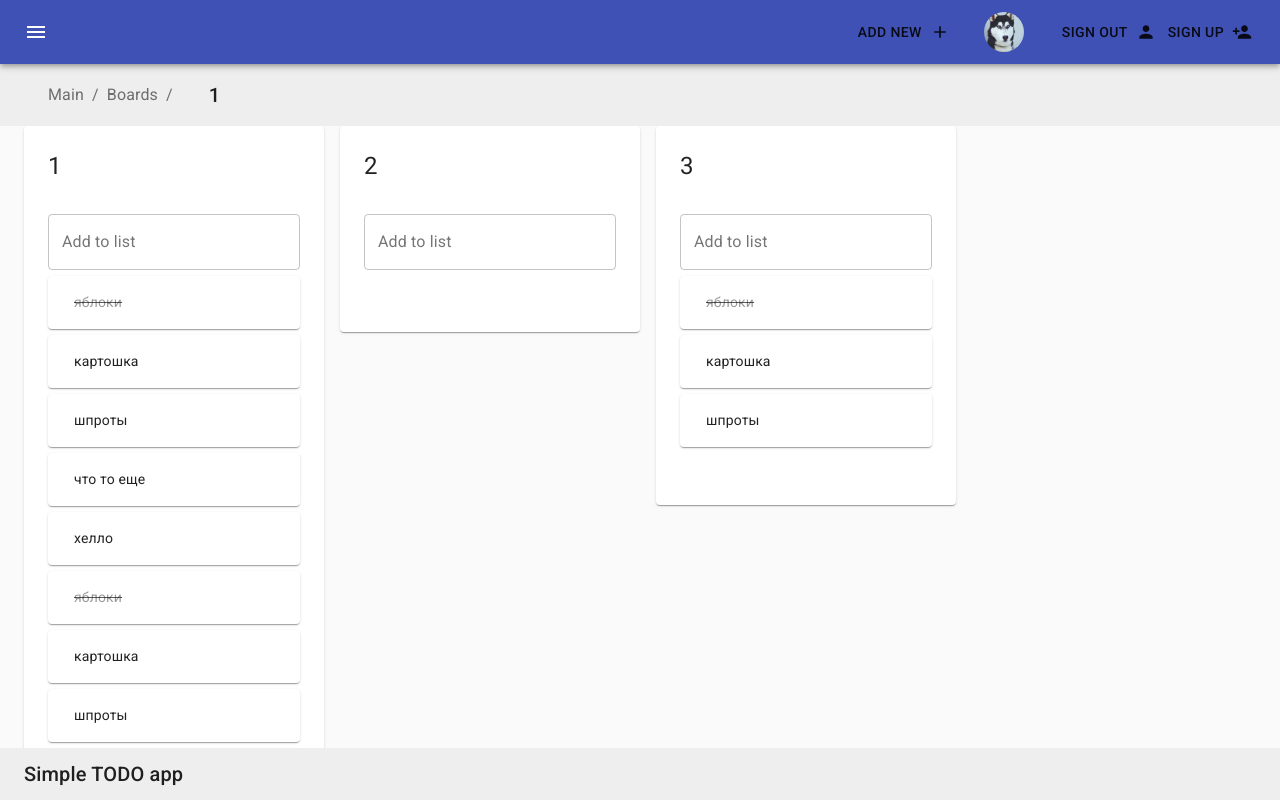
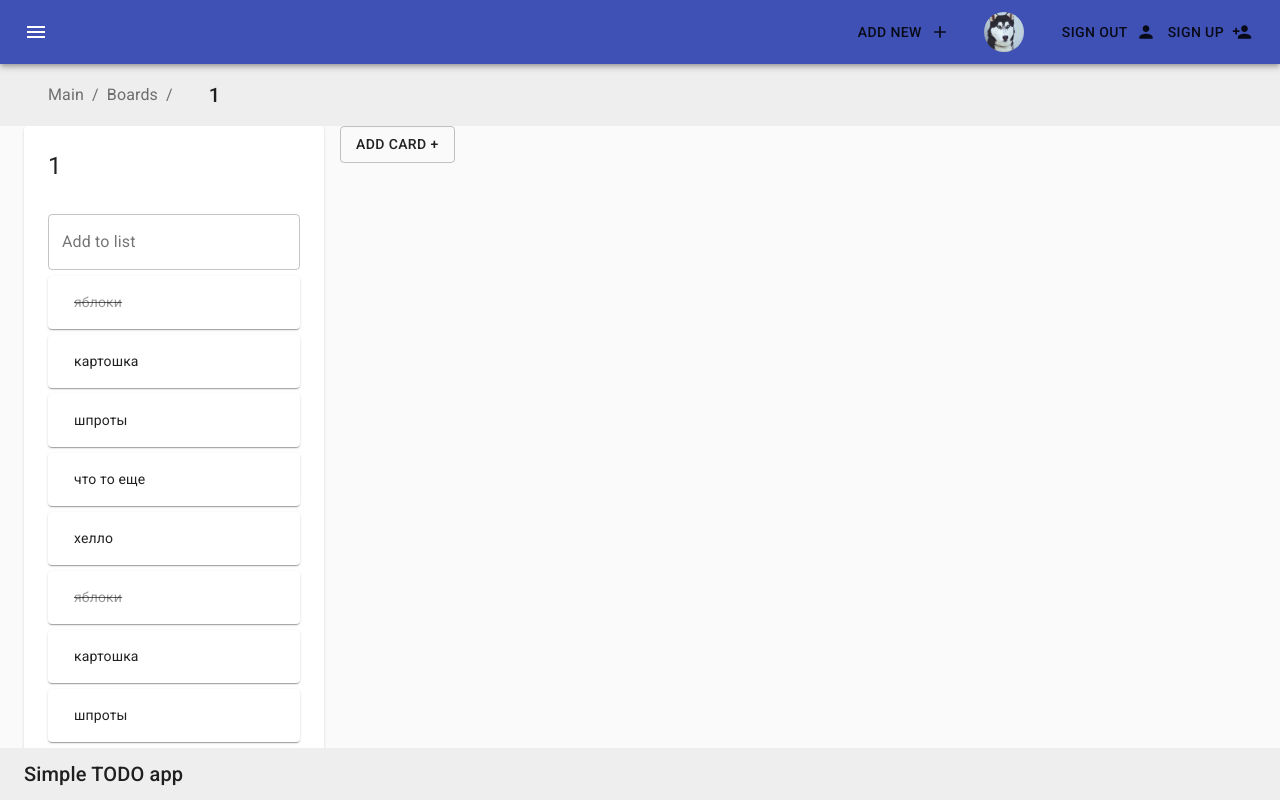
Before and after one commit to Gur01/simple-todoapp, a React app: page /board/1 in a window 1280 px wide. Built offline with nearby package versions, Linux system fonts and the light colour scheme.

Commit message:
add new card

```diff
--- a/src/mockdata/boards.ts
+++ b/src/mockdata/boards.ts
@@ -96,44 +96,44 @@ const BoardList: Board[] = [
                     },
                 ],
             },
-            {
-                id: 8,
-                title: "2",
-                date: 123455,
-                updateDate: 2345566,
-                // cardList
-                data: [],
-            },
-            {
-                id: 12,
-                title: "3",
-                date: 123455,
-                updateDate: 2345566,
-                // cardList
-                data: [
-                    {
-                        id: 13,
-                        value: "яблоки",
-                        date: 2454234,
-                        updateDate: 564564,
-                        status: "done",
-                    },
-                    {
-                        id: 14,
-                        value: "картошка",
-                        date: 2454234,
-                        updateDate: 564564,
-                        status: "active",
-                    },
-                    {
-                        id: 15,
-                        value: "шпроты",
-                        date: 2454234,
-                        updateDate: 564564,
-                        status: "active",
-                    },
-                ],
-            },
+            // {
+            //     id: 8,
+            //     title: "2",
+            //     date: 123455,
+            //     updateDate: 2345566,
+            //     // cardList
+            //     data: [],
+            // },
+            // {
+            //     id: 12,
+            //     title: "3",
+            //     date: 123455,
+            //     updateDate: 2345566,
+            //     // cardList
+            //     data: [
+            //         {
+            //             id: 13,
+            //             value: "яблоки",
+            //             date: 2454234,
+            //             updateDate: 564564,
+            //             status: "done",
+            //         },
+            //         {
+            //             id: 14,
+            //             value: "картошка",
+            //             date: 2454234,
+            //             updateDate: 564564,
+            //             status: "active",
+            //         },
+            //         {
+            //             id: 15,
+            //             value: "шпроты",
+            //             date: 2454234,
+            //             updateDate: 564564,
+            //             status: "active",
+            //         },
+            //     ],
+            // },
         ],
     },
 
--- a/src/screens/Boards/Board.tsx
+++ b/src/screens/Boards/Board.tsx
@@ -1,3 +1,4 @@
+import Card from "@material-ui/core/Card";
 import Container from "@material-ui/core/Container";
 import { PageSubheader } from "components";
 import produce from "immer";
@@ -7,6 +8,8 @@ import styled from "styled-components";
 import { dragAndDrop } from "utils";
 import { Board } from "../../mockdata/boards";
 import BoardCard from "./BoardCard";
+import CardHeader from "@material-ui/core/CardHeader";
+import Button from "@material-ui/core/Button";
 
 const links = [
     {
@@ -28,6 +31,8 @@ const handleCardDragAndDrop = dragAndDrop("boardCard");
 const handleCardItemDragAndDrop = dragAndDrop("boardListItemCard", "press");
 
 const Boards = (props: BoardProps) => {
+    console.log(props.board, "dsfsdfdf");
+
     const onUpdateBoards = (board: any, itemId: number, itemBelowId: number): any => {
         const nextBoards = produce(board.data, (draft: any) => {
             const currentCardIndex = draft.findIndex((board: any) => board.id === itemId);
@@ -175,6 +180,13 @@ const Boards = (props: BoardProps) => {
         }
     };
 
+    const handleAddCard = () => {
+        const newBoard = server.addBoardCard(props.board?.id);
+        console.log(newBoard);
+
+        props.updateBoard({ ...newBoard });
+    };
+
     return (
         <BoardsWrapper>
             <PageSubheader links={links} titleText={props.board?.title} titleDisabled={true} />
@@ -199,6 +211,9 @@ const Boards = (props: BoardProps) => {
                                 handleAddTodo={handleAddTodo}
                             />
                         ))}
+                    <Button variant="outlined" onClick={handleAddCard}>
+                        Add card +
+                    </Button>
                 </>
             </PageContent>
         </BoardsWrapper>
@@ -219,4 +234,14 @@ const PageContent = styled(Container)`
     align-items: flex-start;
 `;
 
+const BoardAddCard = styled(Card)`
+    min-width: 300px;
+    padding: 8px;
+    width: 300px;
+
+    &:not(.last-child) {
+        margin-right: 16px;
+    }
+`;
+
 export default Boards;
--- a/src/screens/Boards/BoardViewer.tsx
+++ b/src/screens/Boards/BoardViewer.tsx
@@ -17,9 +17,9 @@ const BoardViewer = (props: RouteComponentProps<Params>) => {
     const id = parseInt(props.match.params.id, 10);
     const [board, updateBoard] = React.useState<BoardInterface>();
 
-    // React.useEffect(() => {
-    //     console.info("update boards"); // TODO remove
-    // }, [board]);
+    React.useEffect(() => {
+        console.info("update boards"); // TODO remove
+    }, [board]);
     React.useEffect(() => {
         let board;
         if (id === 0) {
--- a/src/server/index.ts
+++ b/src/server/index.ts
@@ -1,5 +1,5 @@
 import mockLists, { TodoList } from "../mockdata/lists";
-import mockBoards, { Board } from "../mockdata/boards";
+import mockBoards, { Board, BoardCard } from "../mockdata/boards";
 import cloneDeep from "clone-deep";
 
 let listsFromServer: TodoList[] = mockLists;
@@ -116,4 +116,22 @@ export default {
 
         return boardsFromServer[0];
     },
+
+    addBoardCard: (id: number | undefined): Board | undefined => {
+        for (const board of boardsFromServer) {
+            console.log(board.id, id);
+
+            if (board.id === id) {
+                const newBoard = {
+                    id: Math.floor(Math.random() * 100),
+                    title: "New Card",
+                    date: Date.now(),
+                    updateDate: Date.now(),
+                    data: [],
+                };
+                board.data.push(newBoard);
+                return board;
+            }
+        }
+    },
 };
```
